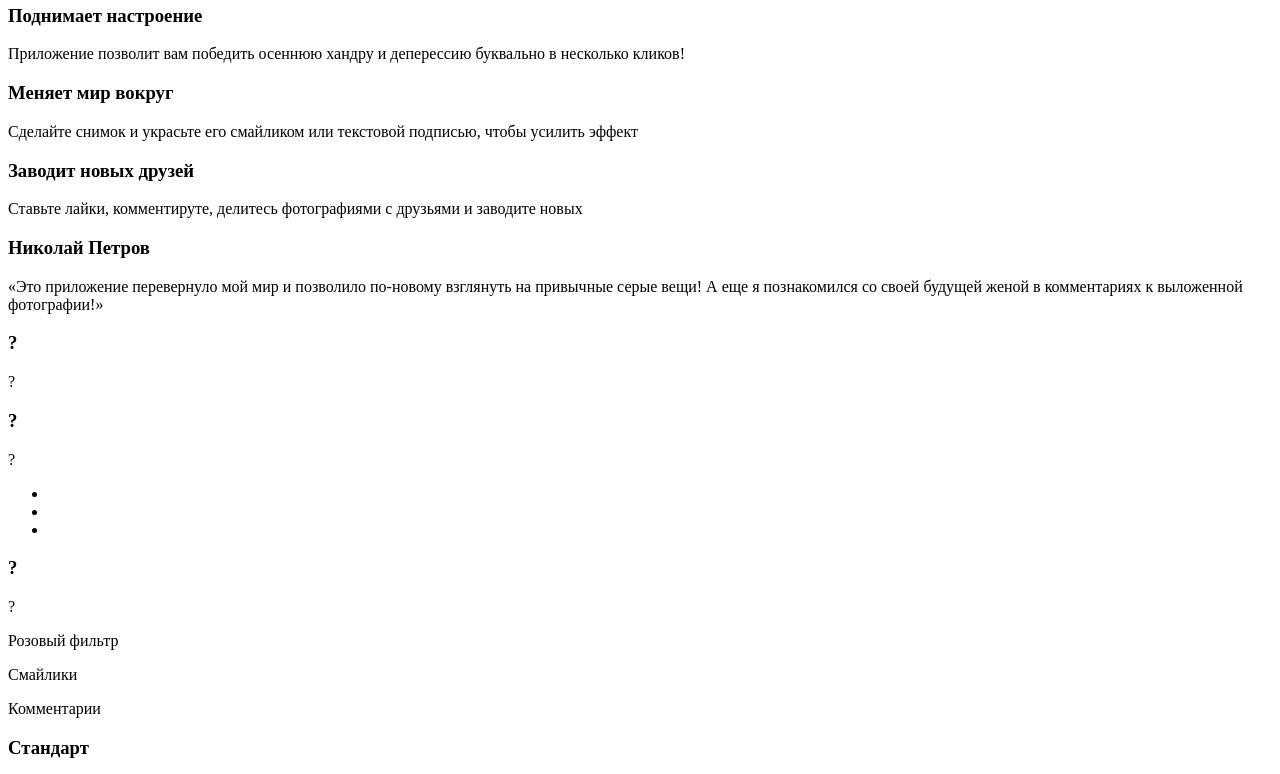
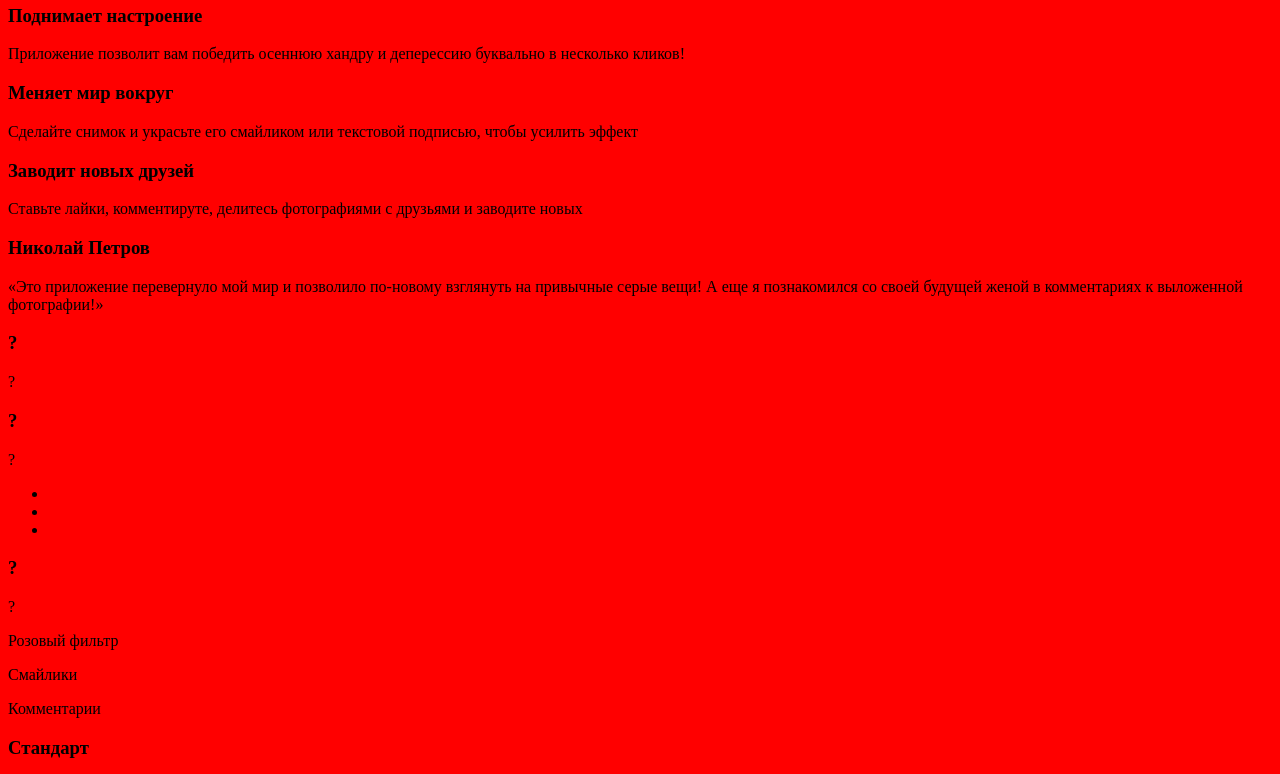
Before and after one commit to notr3d/79358-pink, a website: page index.html in a window 1280 px wide. Shown: the part 308-1082 px from the top of the page. Drawn offline with nearby package versions, Linux system fonts and the light colour scheme; files that its build step writes are made by us from their sources.

Commit message:
Подключение LESS

```diff
--- a/index.html
+++ b/index.html
@@ -3,6 +3,7 @@
     <head>
         <meta charset="utf-8">
         <title>Пинк</title>
+        <link rel="stylesheet" href="css/style.css">
     </head>
     <body>
         <header class="page-header">
--- /dev/null
+++ b/less/style.less
@@ -0,0 +1,3 @@
+body {
+    background:red;
+}
--- a/package.json
+++ b/package.json
@@ -31,5 +31,8 @@
   },
   "engines": {
     "node": "^5.0.0"
+  },
+  "devDependencies": {
+    "grunt": "^0.4.5"
   }
 }
```
